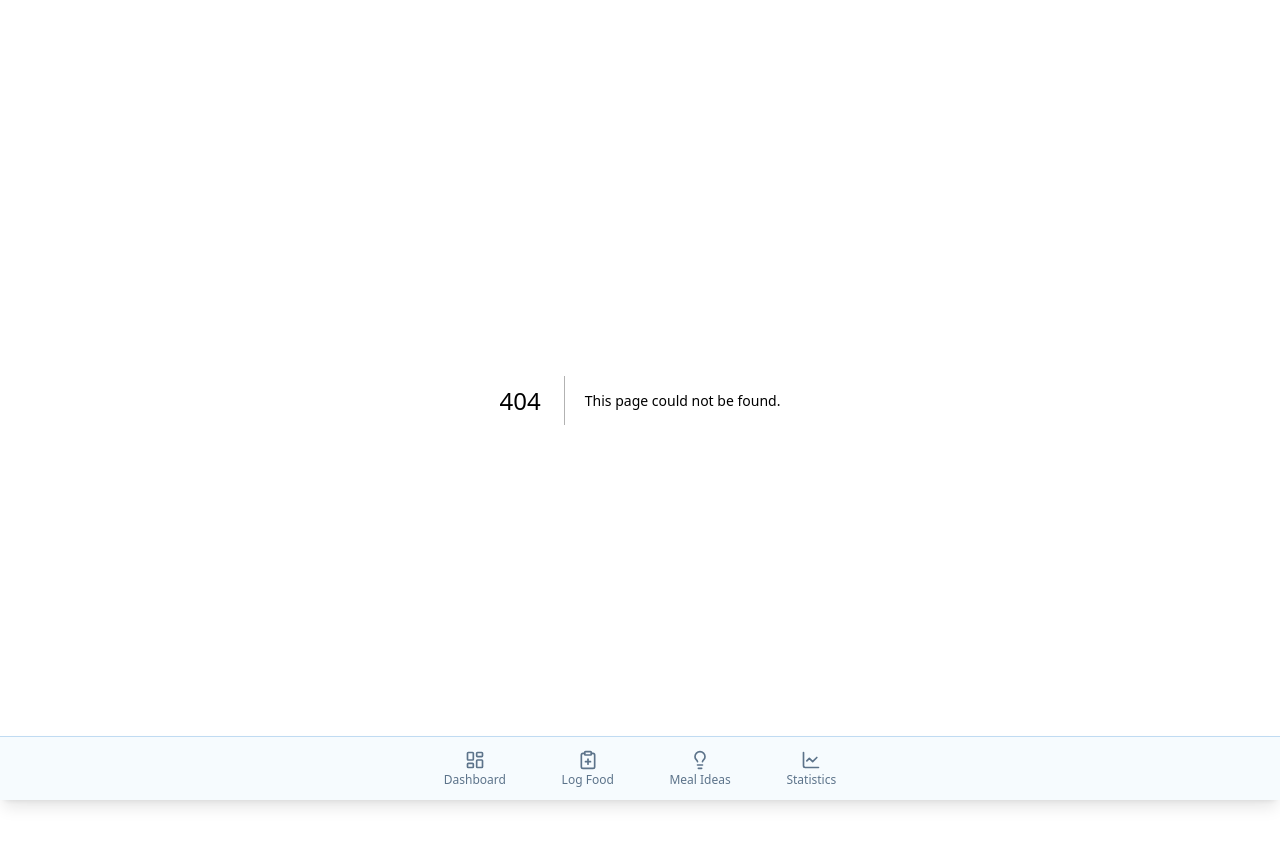
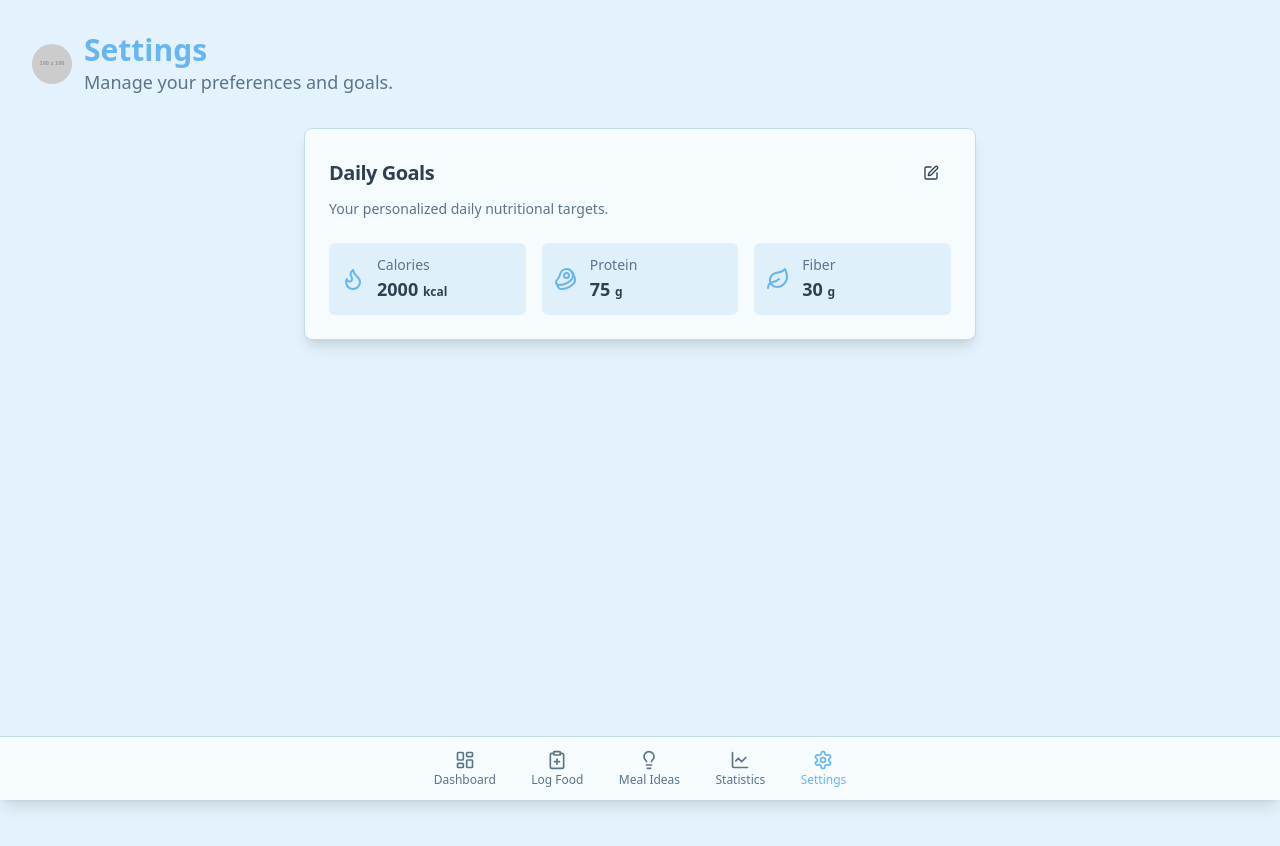
Before and after one commit to AyoubAoune/MyHealthCompanion, a Next.js app: page /settings in a window 1280 px wide. Before the commit this address had no page. Shown: the top 846 px of the page. Built offline with nearby package versions, Linux system fonts and the light colour scheme.

Commit message:
let's add a new page called "settings", and please move the daily goals settings to it.

```diff
--- a/src/app/page.tsx
+++ b/src/app/page.tsx
@@ -2,16 +2,16 @@
 "use client";
 
 import { useAppContext } from "@/components/app/my-health-companion/AppContext";
-import { DailyGoalsCard } from "@/components/app/my-health-companion/DailyGoalsCard";
+// import { DailyGoalsCard } from "@/components/app/my-health-companion/DailyGoalsCard"; // Removed
 import { IntakeProgressCard } from "@/components/app/my-health-companion/IntakeProgressCard";
 import { WeeklyBudgetCard } from "@/components/app/my-health-companion/WeeklyBudgetCard";
-import { DailyChecklistCard } from "@/components/app/my-health-companion/DailyChecklistCard"; // Import new card
+import { DailyChecklistCard } from "@/components/app/my-health-companion/DailyChecklistCard";
 import { Avatar, AvatarFallback, AvatarImage } from "@/components/ui/avatar";
 import { Separator } from "@/components/ui/separator";
 import { Skeleton } from "@/components/ui/skeleton";
 
 export default function DashboardPage() {
-  const { userSettings, isLoading } = useAppContext(); // Removed unused variables
+  const { userSettings, isLoading } = useAppContext();
 
   if (isLoading) {
     return (
@@ -29,7 +29,7 @@ export default function DashboardPage() {
         <div className="grid grid-cols-1 lg:grid-cols-3 gap-6">
           {/* Column 1 Skeletons */}
           <section className="lg:col-span-2 space-y-6">
-            <Skeleton className="h-48 w-full rounded-lg" /> {/* DailyGoalsCard Skeleton */}
+            {/* <Skeleton className="h-48 w-full rounded-lg" /> */} {/* DailyGoalsCard Skeleton REMOVED */}
             <Skeleton className="h-64 w-full rounded-lg" /> {/* IntakeProgressCard Skeleton */}
             <Skeleton className="h-72 w-full rounded-lg" /> {/* DailyChecklistCard Skeleton */}
           </section>
@@ -60,11 +60,11 @@ export default function DashboardPage() {
       <Separator className="my-6" />
 
       <main className="grid grid-cols-1 lg:grid-cols-3 gap-6">
-        {/* Column 1: Goals, Progress & Checklist */}
+        {/* Column 1: Progress & Checklist */}
         <section className="lg:col-span-2 space-y-6">
-          <DailyGoalsCard />
+          {/* <DailyGoalsCard /> */} {/* REMOVED */}
           <IntakeProgressCard />
-          <DailyChecklistCard /> {/* Add new card here */}
+          <DailyChecklistCard />
         </section>
 
         {/* Column 2: Summaries (Weekly Budget on Desktop) */}
--- /dev/null
+++ b/src/app/settings/page.tsx
@@ -0,0 +1,55 @@
+
+"use client";
+
+import { DailyGoalsCard } from "@/components/app/my-health-companion/DailyGoalsCard";
+import { useAppContext } from "@/components/app/my-health-companion/AppContext";
+import { Avatar, AvatarFallback, AvatarImage } from "@/components/ui/avatar";
+import { Skeleton } from "@/components/ui/skeleton";
+// import { ReminderSetupCard } from "@/components/app/my-health-companion/ReminderSetupCard";
+
+export default function SettingsPage() {
+  const { userSettings, updateUserSettings, isLoading } = useAppContext();
+
+  if (isLoading) {
+    return (
+      <div className="min-h-screen bg-background text-foreground p-4 md:p-8 space-y-6">
+        <header className="mb-8">
+          <div className="flex items-center space-x-3">
+            <Skeleton className="h-10 w-10 rounded-full" />
+            <div>
+              <Skeleton className="h-7 w-32 mb-1" />
+              <Skeleton className="h-5 w-48" />
+            </div>
+          </div>
+        </header>
+        <Skeleton className="h-96 w-full max-w-2xl mx-auto rounded-lg" />
+        {/* Skeleton for potential ReminderSetupCard */}
+        {/* <Skeleton className="h-72 w-full max-w-2xl mx-auto rounded-lg mt-6" />  */}
+      </div>
+    );
+  }
+
+  return (
+    <div className="min-h-screen bg-background text-foreground p-4 md:p-8">
+      <header className="mb-8 flex items-center space-x-3">
+        <Avatar className="h-10 w-10 hidden md:flex">
+           <AvatarImage src={`https://placehold.co/100x100.png?text=${userSettings.name.substring(0,1)}`} alt={userSettings.name} data-ai-hint="avatar person" />
+           <AvatarFallback>{userSettings.name.substring(0, 2).toUpperCase()}</AvatarFallback>
+        </Avatar>
+        <div>
+          <h1 className="text-2xl md:text-3xl font-bold text-primary">Settings</h1>
+          <p className="text-md md:text-lg text-muted-foreground">Manage your preferences and goals.</p>
+        </div>
+      </header>
+
+      <div className="max-w-2xl mx-auto space-y-8">
+        <DailyGoalsCard />
+        {/*
+        // Placeholder for ReminderSetupCard if you want to add it later
+        // Make sure to uncomment the import above and the skeleton if used.
+        <ReminderSetupCard userSettings={userSettings} onUpdateSettings={updateUserSettings} />
+        */}
+      </div>
+    </div>
+  );
+}
--- a/src/components/app/my-health-companion/BottomNavigationBar.tsx
+++ b/src/components/app/my-health-companion/BottomNavigationBar.tsx
@@ -3,7 +3,7 @@
 
 import Link from 'next/link';
 import { usePathname } from 'next/navigation';
-import { LayoutDashboard, ClipboardPlus, Lightbulb, LineChart } from 'lucide-react';
+import { LayoutDashboard, ClipboardPlus, Lightbulb, LineChart, Settings } from 'lucide-react'; // Added Settings icon
 import { cn } from '@/lib/utils';
 
 const navItems = [
@@ -11,6 +11,7 @@ const navItems = [
   { href: '/log', label: 'Log Food', icon: ClipboardPlus },
   { href: '/ideas', label: 'Meal Ideas', icon: Lightbulb },
   { href: '/stats', label: 'Statistics', icon: LineChart },
+  { href: '/settings', label: 'Settings', icon: Settings }, // Added Settings item
 ];
 
 export function BottomNavigationBar() {
```
